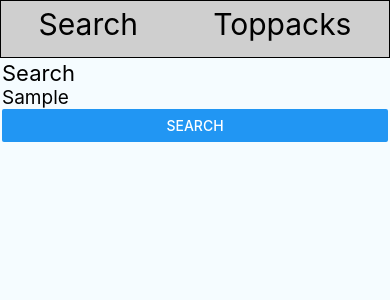
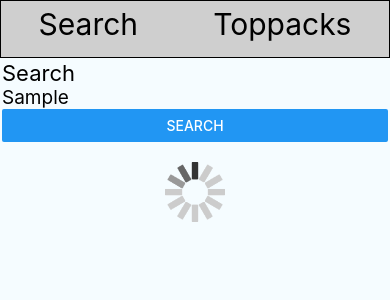
Before and after one commit to imtiaz-abbas/TopPackReactNative, a React Native app: screen / in a window 390 px wide. Both pictures are taken after typing "Sample" into the empty fields and a click on the button "SEARCH". Shown: the top 300 px of the page. Built offline with nearby package versions, Linux system fonts and the light colour scheme; no server answers.

Commit message:
added loading gif while searching for repositories

```diff
--- a/containers/SearchContainer.js
+++ b/containers/SearchContainer.js
@@ -3,6 +3,7 @@ import axios from "axios";
 import {
   Platform,
   ScrollView,
+  Image,
   TextInput,
   StyleSheet,
   Button,
@@ -16,10 +17,12 @@ class SearchContainer extends Component {
   state = {
     inputText: "",
     repositories: [],
+    loading: false,
     errorMessage: null
   };
   searchRepositories = async () => {
     if (this.state.inputText !== "") {
+      this.setState({ loading: true });
       let apiResponse = await axios.get(
         `https://api.github.com/search/repositories?q=${
           this.state.inputText
@@ -37,6 +40,7 @@ class SearchContainer extends Component {
           structuredData.push(dataObject);
         });
         this.setState({
+          loading: false,
           repositories: structuredData,
           errorMessage: null
         });
@@ -48,6 +52,20 @@ class SearchContainer extends Component {
     }
   };
   render() {
+    let loading = null;
+    if (this.state.loading) {
+      loading = (
+        <View style={{ alignItems: "center", justifyContent: "center" }}>
+          <Image
+            source={require("./img.gif")}
+            style={{ height: 60, width: 60 }}
+            resizeMode="contain"
+          />
+        </View>
+      );
+    } else {
+      loading = null;
+    }
     return (
       <View style={styles.searchContainer}>
         <View style={{ marginBottom: 20 }}>
@@ -66,7 +84,7 @@ class SearchContainer extends Component {
             title="Search"
           />
         </View>
-
+        {loading}
         <FlatList
           data={this.state.repositories}
           keyExtractor={item => `${item.id}`}
```
Also changed, not shown: containers/img.gif (added), 1 other file (tests, documents, lock files or other folders).
